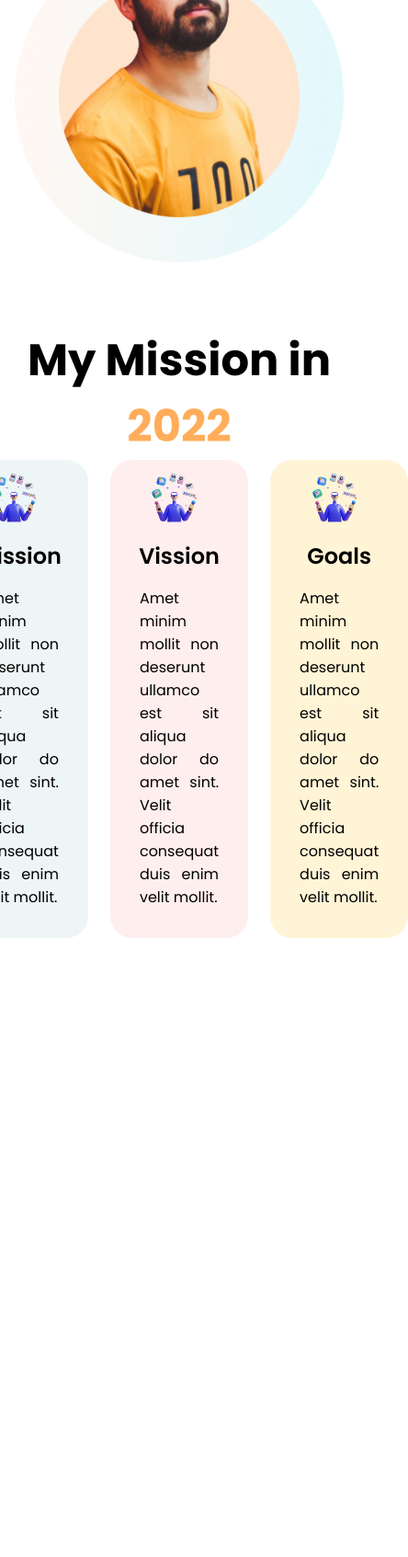
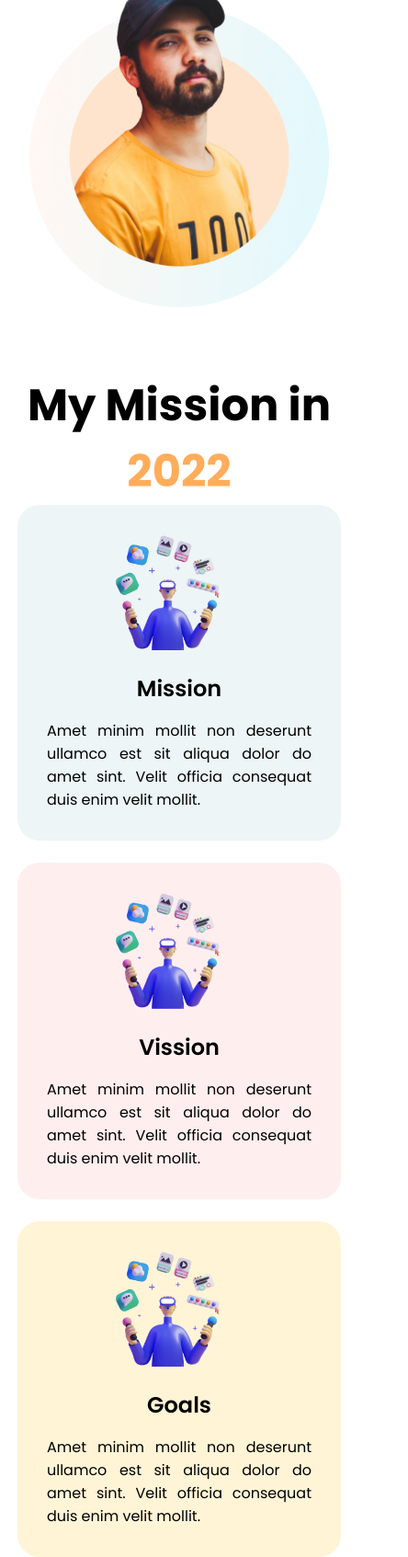
Before and after one commit to rahat0078/mission-22-responsive, a plain HTML site: page index.html in a window 390 px wide. Shown: the part 701-2394 px from the top of the page at 92% size, 444 px wide, since content can reach past the window. Before the commit the page ends 1721 px from the top, so only its background shows below. Drawn offline with Linux system fonts and the light colour scheme.

Commit message:
added responsive design

```diff
--- a/styles/styles.css
+++ b/styles/styles.css
@@ -83,7 +83,7 @@ main{
     justify-content: center;
     align-items: center;
     gap: 1rem;
-    width: 22rem;
+    max-width: 22rem;
 }
 .mission-content p{
     padding: 0 2rem 2rem 2rem;
@@ -135,11 +135,12 @@ main{
     body{
         margin: 0 1rem;
     }
-    .header{
+    .header, .mission-container{
         flex-direction: column;
     }
     .header div{
-        width: 100%;
+        width: calc(100% - 2rem);
     }
 
+
 }
```
